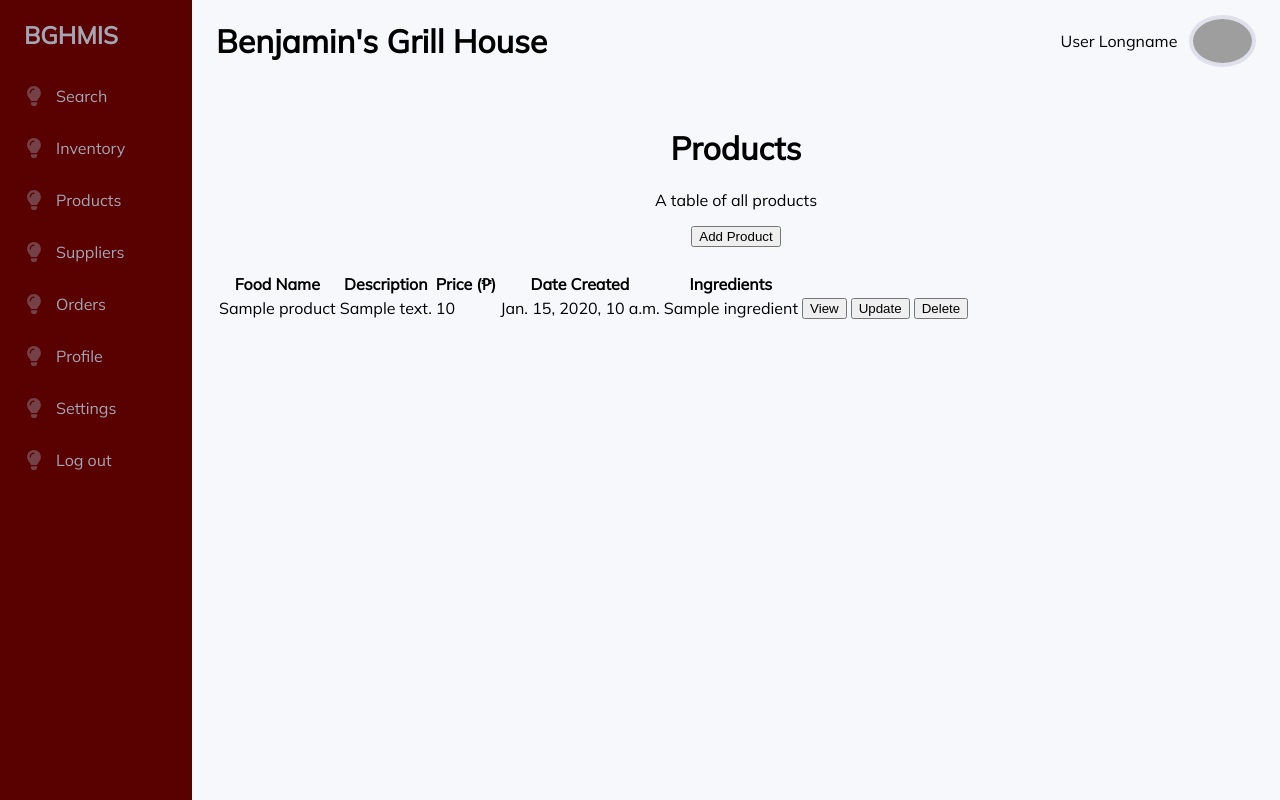
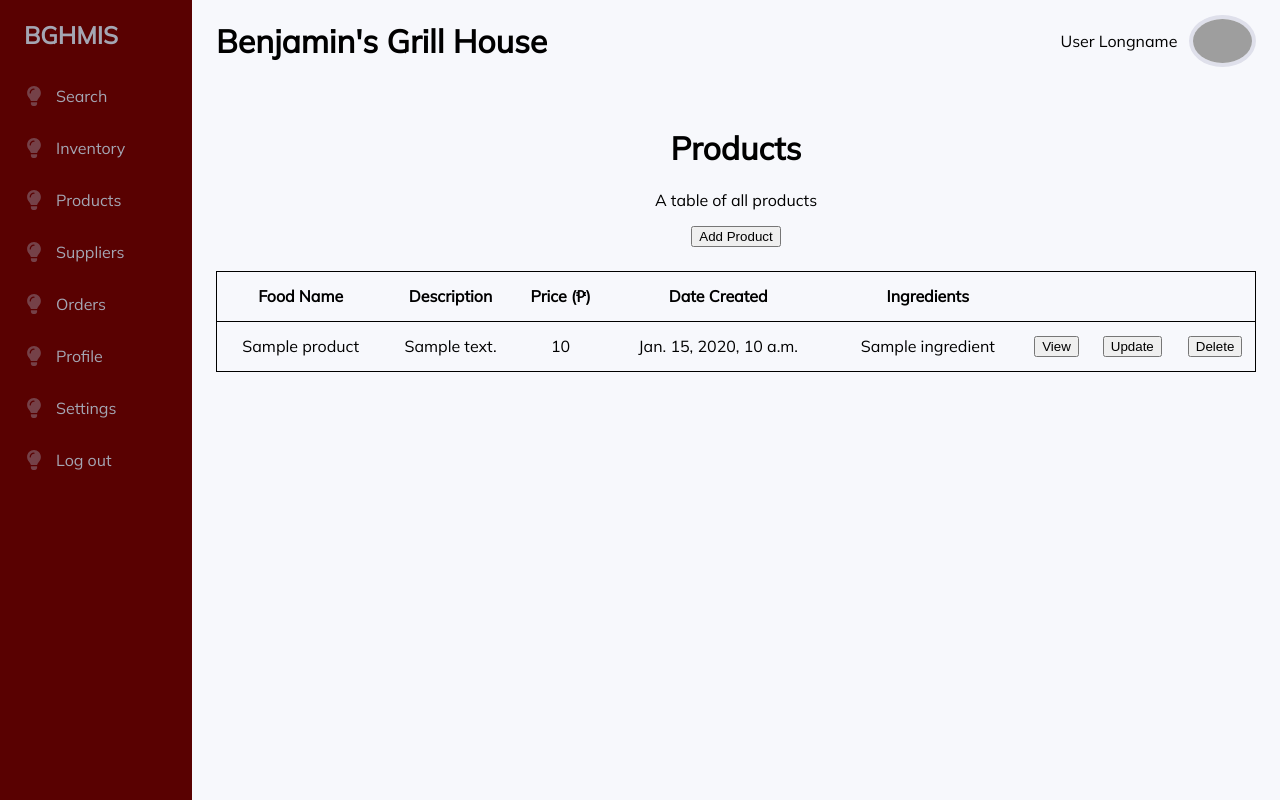
Before and after one commit to matthewdizon/efficacite_inventory_management, a Django app: template products/templates/products/index.html in a window 1280 px wide. Run offline with Django 3.2, Linux system fonts and the light colour scheme; the template is opened without the code that fills it: most values are stand-ins (such as "Sample title", 1, 10 or a date in 2020); grey boxes are pictures that could not be loaded.

Commit message:
added some styling to tables

```diff
--- /dev/null
+++ b/main_app/static/main_app/products.css
@@ -0,0 +1,24 @@
+table {
+    border-collapse:collapse;
+}
+
+.table {
+    border: 1px solid #DFE0EB;
+    border-radius: 4px;
+    width: 100%;
+}
+
+.table th {
+    text-align: center;
+}
+
+.table tr {
+    text-align: center;
+
+    height: 50px;
+    border: 1px solid black;
+}
+
+.table tbody tr:hover {
+    background: #C5C7CD;
+}
--- a/main_app/templates/main_app/base.html
+++ b/main_app/templates/main_app/base.html
@@ -5,6 +5,7 @@
         <title>Benjamin's Grill House</title>
         <link rel="stylesheet" href="https://fonts.googleapis.com/css?family=Roboto:300,400,500,700|Material+Icons">
         <link rel="stylesheet" type="text/css" href="{% static 'main_app/global.css' %}">
+        <link rel="stylesheet" type="text/css" href="{% static 'main_app/products.css' %}">
     </head>
 
     <body>
```
